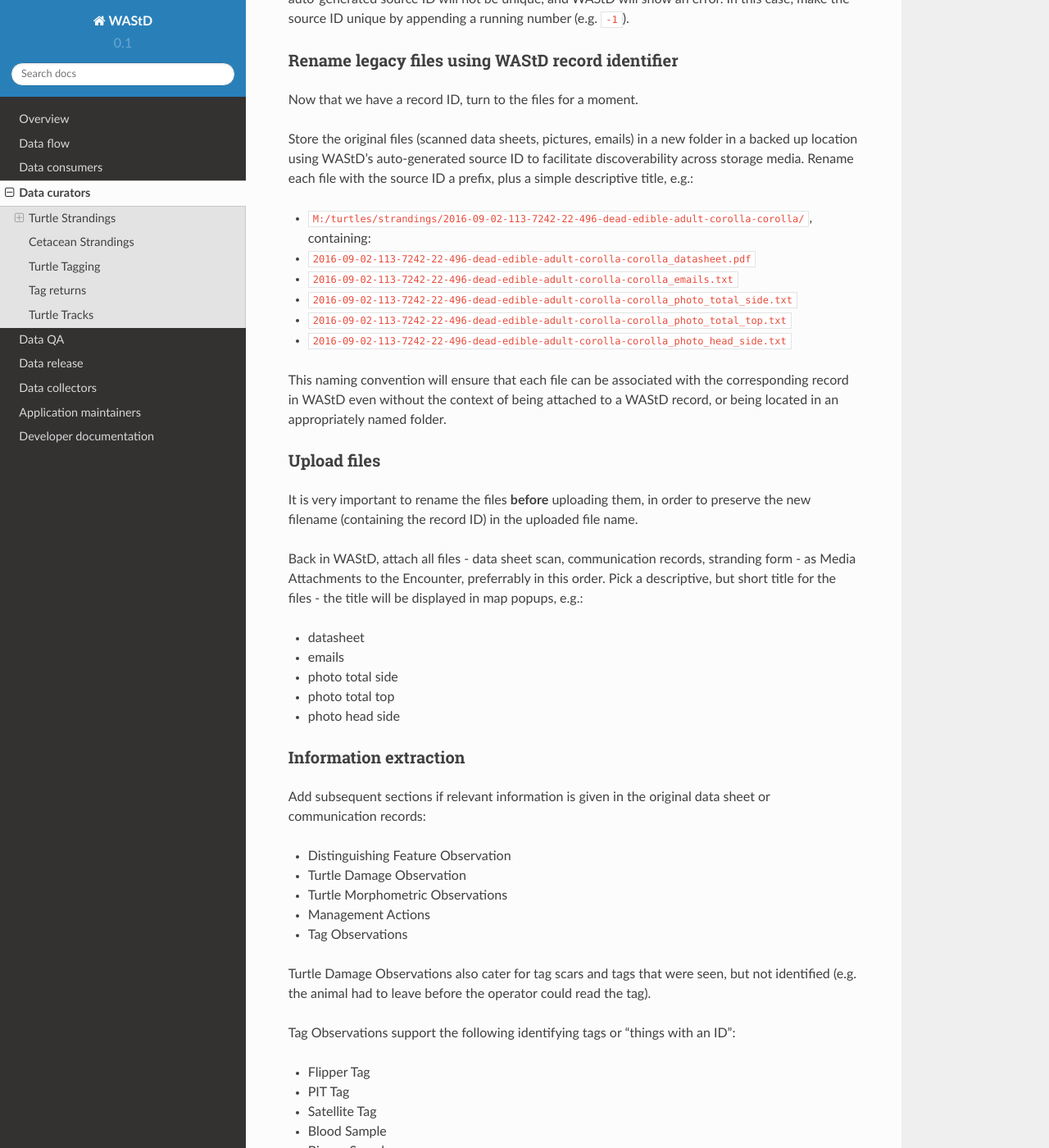
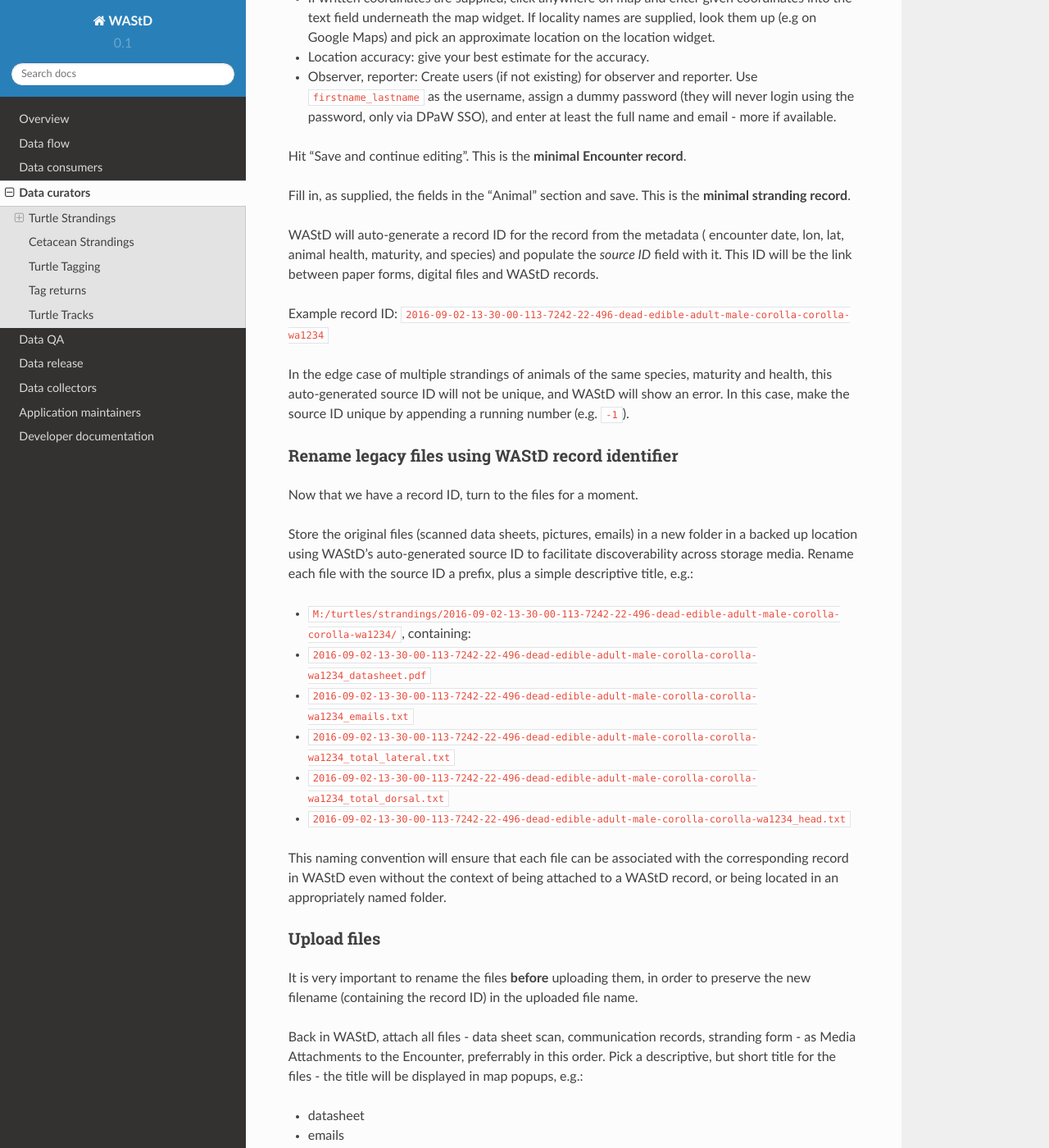
Before and after one commit to dbca-wa/wastd, a Sphinx documentation site: the page built from docs/data_curators.rst, in a window 1280 px wide and 1400 px high, scrolled down 2102 px. Shown: the whole window at 82% size. Built offline with Sphinx 7.4.7 and the Read the Docs theme 2.0.0, drawn with Linux system fonts in a browser that asks for light colours; some of the changed text lies outside the part shown.

```diff
--- a/docs/data_curators.rst
+++ b/docs/data_curators.rst
@@ -90,7 +108,7 @@
 the *source ID* field with it. This ID will be the link between paper forms,
 digital files and WAStD records.
 
-Example record ID: ``2016-09-02-113-7242-22-496-dead-edible-adult-corolla-corolla``
+Example record ID: ``2016-09-02-13-30-00-113-7242-22-496-dead-edible-adult-male-corolla-corolla-wa1234``
 
 In the edge case of multiple strandings of animals of the same species, maturity
 and health, this auto-generated source ID will not be unique, and WAStD will
@@ -106,13 +124,13 @@
 to facilitate discoverability across storage media.
 Rename each file with the source ID a prefix, plus a simple descriptive title, e.g.:
 
-* ``M:/turtles/strandings/2016-09-02-113-7242-22-496-dead-edible-adult-corolla-corolla/``,
+* ``M:/turtles/strandings/2016-09-02-13-30-00-113-7242-22-496-dead-edible-adult-male-corolla-corolla-wa1234/``,
   containing:
-* ``2016-09-02-113-7242-22-496-dead-edible-adult-corolla-corolla_datasheet.pdf``
-* ``2016-09-02-113-7242-22-496-dead-edible-adult-corolla-corolla_emails.txt``
-* ``2016-09-02-113-7242-22-496-dead-edible-adult-corolla-corolla_photo_total_side.txt``
-* ``2016-09-02-113-7242-22-496-dead-edible-adult-corolla-corolla_photo_total_top.txt``
-* ``2016-09-02-113-7242-22-496-dead-edible-adult-corolla-corolla_photo_head_side.txt``
+* ``2016-09-02-13-30-00-113-7242-22-496-dead-edible-adult-male-corolla-corolla-wa1234_datasheet.pdf``
+* ``2016-09-02-13-30-00-113-7242-22-496-dead-edible-adult-male-corolla-corolla-wa1234_emails.txt``
+* ``2016-09-02-13-30-00-113-7242-22-496-dead-edible-adult-male-corolla-corolla-wa1234_total_lateral.txt``
+* ``2016-09-02-13-30-00-113-7242-22-496-dead-edible-adult-male-corolla-corolla-wa1234_total_dorsal.txt``
+* ``2016-09-02-13-30-00-113-7242-22-496-dead-edible-adult-male-corolla-corolla-wa1234_head.txt``
 
 This naming convention will ensure that each file can be associated with the
 corresponding record in WAStD even without the context of being attached to a
@@ -139,11 +157,11 @@
 Add subsequent sections if relevant information is given in the original
 data sheet or communication records:
 
-* Distinguishing Feature Observation
+* Tag Observations
+* Turtle Morphometric Observations
 * Turtle Damage Observation
-* Turtle Morphometric Observations
 * Management Actions
-* Tag Observations
+
 
 Turtle Damage Observations also cater for tag scars and tags that were seen,
 but not identified (e.g. the animal had to leave before the operator could read
--- a/wastd/static/css/project.css
+++ b/wastd/static/css/project.css
@@ -26,7 +26,8 @@
 
 /* Leaflet popup fixed width */
 .leaflet-popup-content {min-width: 540px; padding: 10px;}
-.margin-top-15 {margin-top: 15px;}
+.popupimage {margin-top: 15px; margin-bottom: 15px;}
+.fullwidth {width: 100%;}
 
 /* Leaflet popup link colour */
 .leaflet-container a {color: #0a4077;}
```
Also changed, not shown: other parts of docs/data_curators.rst (+30 -9 lines), 3 other files.
